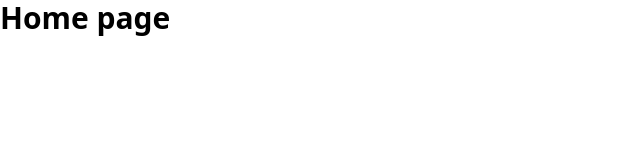
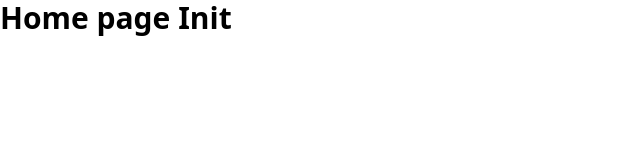
Before and after one commit to slametsampon/SmartDoseLink, a website: page index.html in a window 1280 px wide. Shown: the whole page, without its empty margins (0-640 px from the left). Drawn offline with Linux system fonts and the light colour scheme.

Commit message:
update index.html

```diff
--- a/index.html
+++ b/index.html
@@ -7,6 +7,6 @@
     <link href="./styles/output.css" rel="stylesheet" />
   </head>
   <body>
-    <h1 class="text-3xl font-bold">Home page</h1>
+    <h1 class="text-3xl font-bold">Home page Init</h1>
   </body>
 </html>
```
